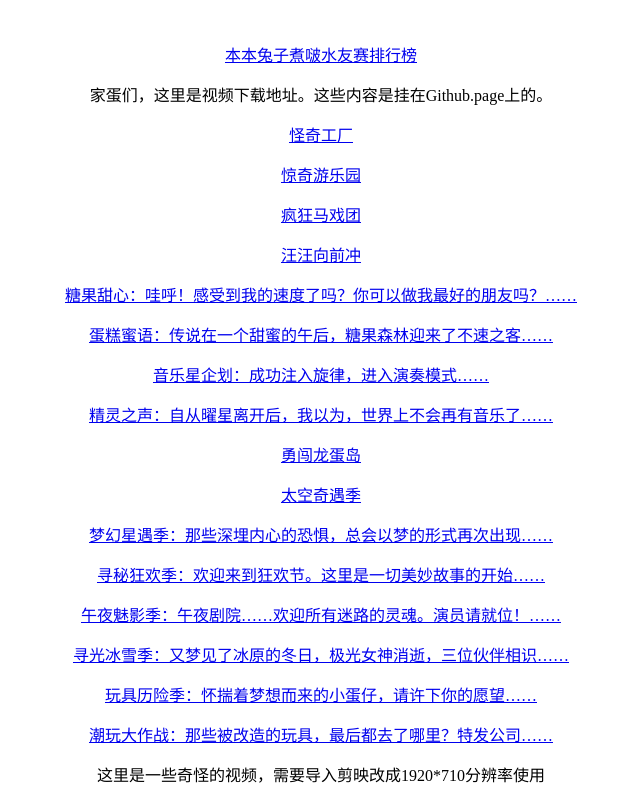
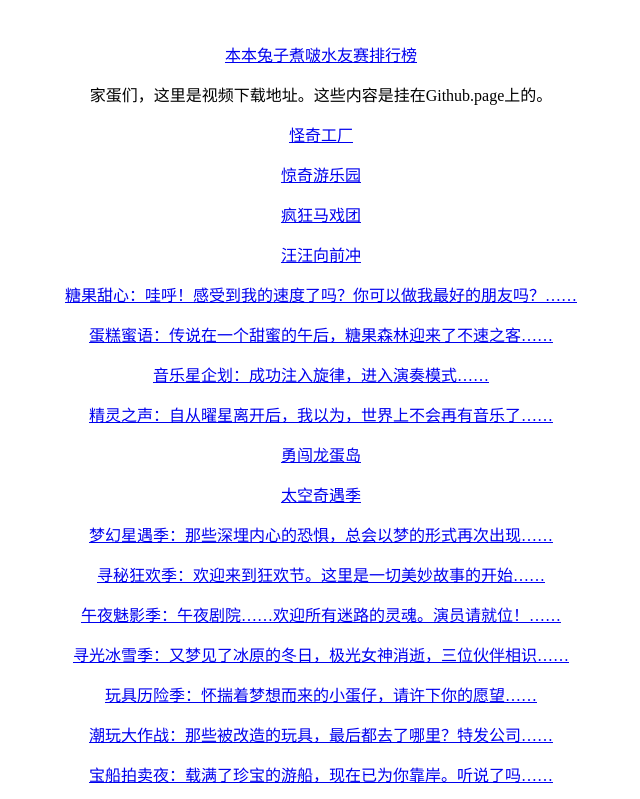
Before and after one commit to zpoe/zpoe.github.io, a plain HTML site: page index.html in a window 1280 px wide. Shown: the top 799 px of the page, without its empty margins (319-959 px from the left). Drawn offline with Linux system fonts and the light colour scheme.

Commit message:
Update index.html

```diff
--- a/index.html
+++ b/index.html
@@ -25,6 +25,7 @@
     <p><a href="./files/login (14).mp4">寻光冰雪季：又梦见了冰原的冬日，极光女神消逝，三位伙伴相识……</a></p>
     <p><a href="./files/login (15).mp4">玩具历险季：怀揣着梦想而来的小蛋仔，请许下你的愿望……</a></p>
     <p><a href="./files/login (16).mp4">潮玩大作战：那些被改造的玩具，最后都去了哪里？特发公司……</a></p>
+    <p><a href="./files/login (17).mp4">宝船拍卖夜：载满了珍宝的游船，现在已为你靠岸。听说了吗……</a></p>
     <p>这里是一些奇怪的视频，需要导入剪映改成1920*710分辨率使用</p>
     <video controls width="400">
   <source src="./files/mopemope.mp4" type="video/mp4" />
```
